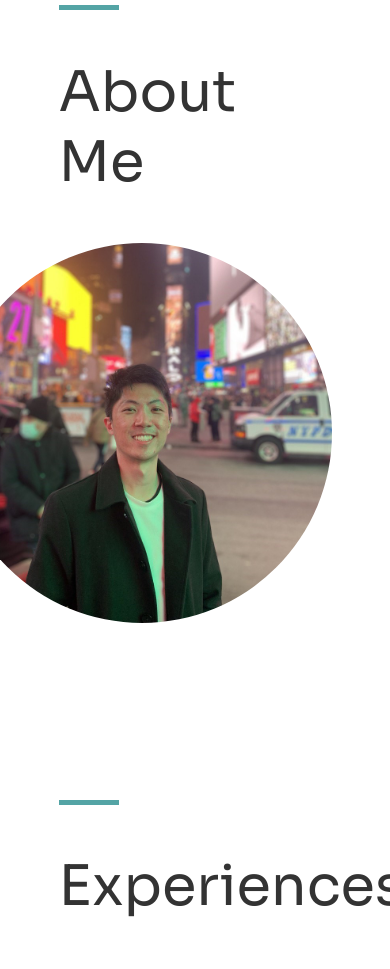
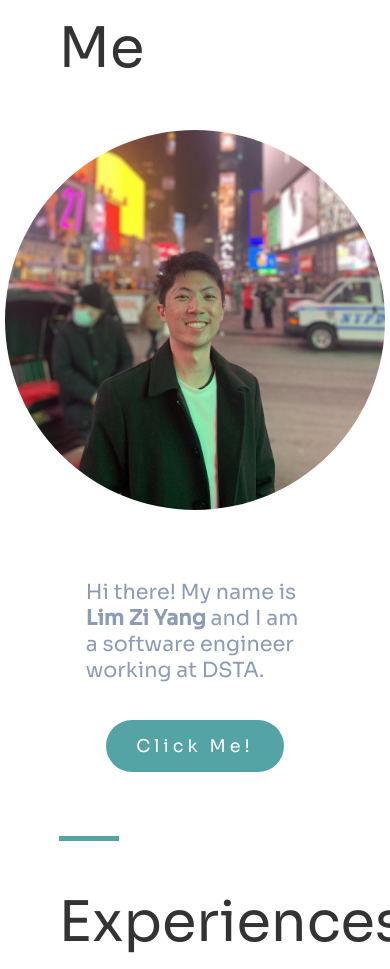
Before and after one commit to Ziyang-98/my-website-2.0, a React (Create React App) app: page / in a window 390 px wide. Shown: the part 984-1953 px from the top of the page. Built offline with nearby package versions, Linux system fonts and the light colour scheme.

Commit message:
feat: add breakpoint to about section

```diff
--- a/src/sections/about/index.module.scss
+++ b/src/sections/about/index.module.scss
@@ -32,8 +32,7 @@
   display: flex;
   flex-direction: column;
   width: 50%;
-  height: 50%;
-  justify-content: center;
+  min-height: 50vh;
   align-items: flex-start;
 }
 
@@ -84,3 +83,32 @@
     background-color: $accent-light;
   }
 }
+
+@media only screen and (max-width: 1150px) {
+  .content-holder {
+    display: flex;
+    justify-content: center;
+    align-items: center;
+    flex-direction: column-reverse;
+    width: 70%;
+  }
+
+  .about-me-container {
+    width: 80%;
+    display: flex;
+    justify-content: center;
+    align-items: center;
+    padding-top: 3rem;
+    min-height: auto;
+    > * + * {
+      margin-top: 1rem;
+    }
+  }
+
+  .avatar-container {
+    width: 80%;
+    display: flex;
+    justify-content: center;
+    align-items: center;
+  }
+}
```
